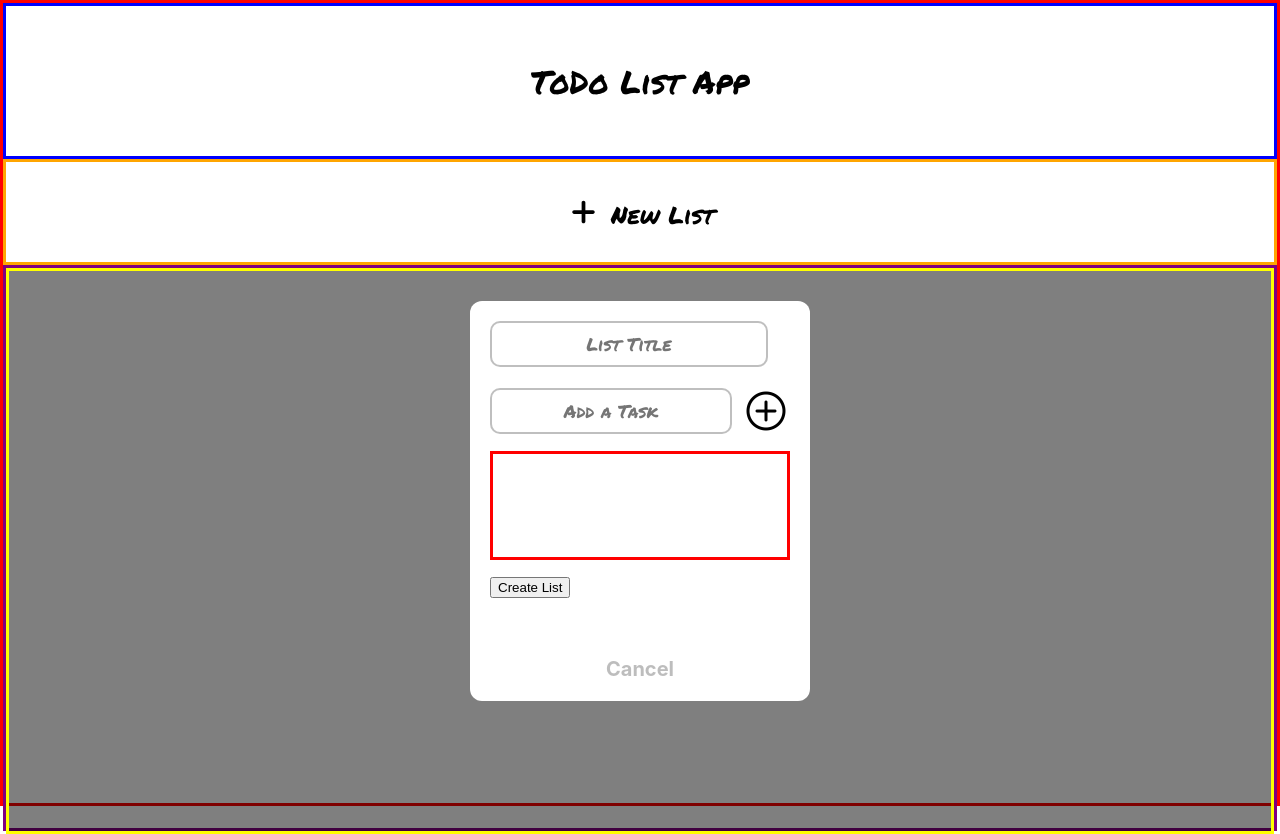
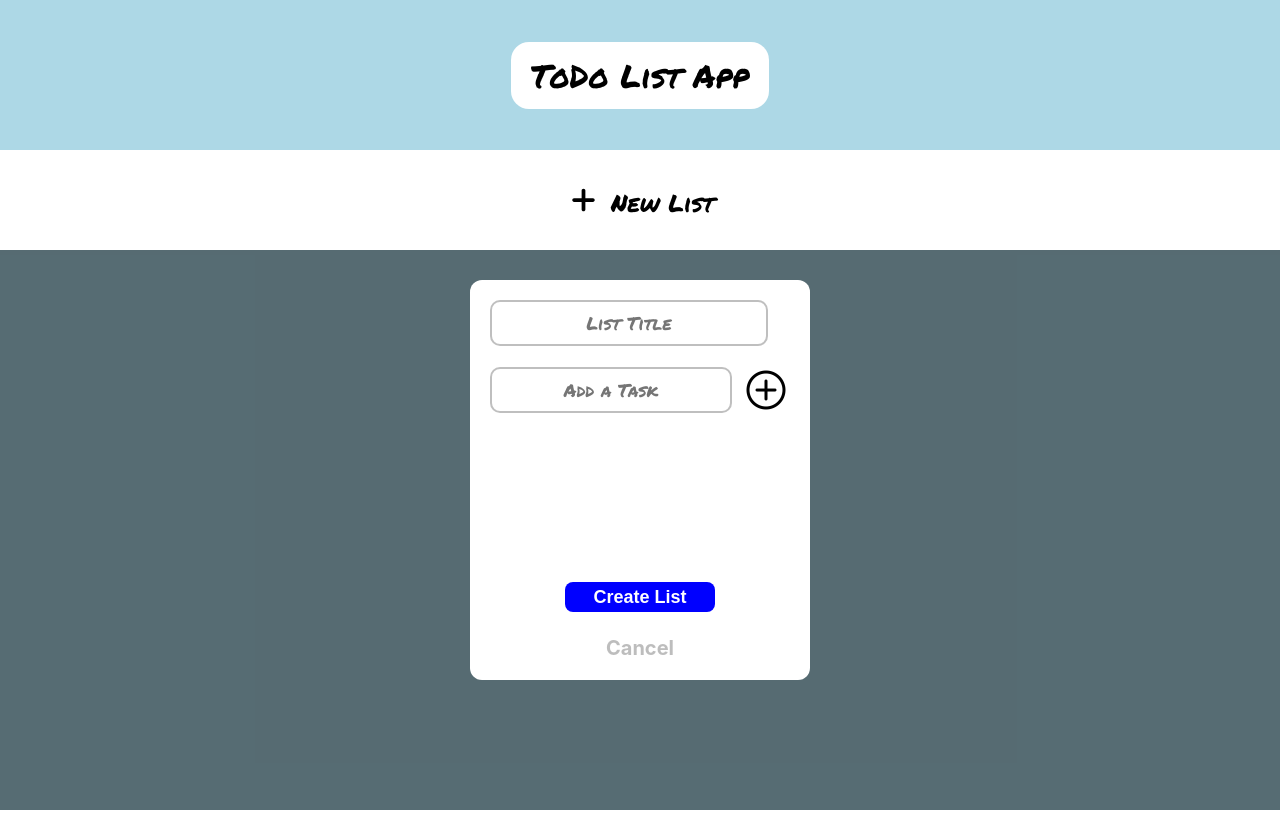
Before and after one commit to bondcab/ToDo-List-React, a React (Create React App) app: page / in a window 1280 px wide. After the commit the page ends 810 px from the top, so only its background shows below. Built offline with nearby package versions, Linux system fonts and the light colour scheme.

Commit message:
Update index.css

```diff
--- a/src/index.css
+++ b/src/index.css
@@ -13,12 +13,11 @@ code {
 }
 
 .appContainer {
-  border: solid red;
   height: 100vh;
 }
 
 .headingContainer {
-  border: solid blue;
+  background-color: lightblue;
   height: 150px;
   display: flex;
   justify-content: center;
@@ -29,10 +28,13 @@ code {
   font-family: "Permanent Marker", cursive;
   font-weight: 400;
   font-style: normal;
+  background-color: white;
+  padding: 10px 20px 10px 20px;
+  border-radius: 18px;
+  cursor: pointer;
 }
 
 .addListContainer {
-  border: solid orange;
   height: 100px;
   display: flex;
   justify-content: center;
@@ -40,11 +42,7 @@ code {
 }
 
 .addList {
-  /* border: solid green; */
-  /* width: 300px; */
-  /* height: 30px; */
   display: flex;
-  /* justify-content: center; */
   align-items: center;
   height: 30px;
   cursor: pointer;
@@ -59,7 +57,6 @@ code {
   font-weight: 400;
   font-style: normal;
   margin-left: 5px;
-  /* border: solid red; */
   height: 30px;
 }
 
@@ -71,12 +68,11 @@ code {
 }
 
 .listsContainer {
-  border: solid purple;
   height: 70%;
+  background-color: lightblue;
 }
 
 .createListContainer {
-  border: solid yellow;
   height: 100%;
   background-color: rgba(0, 0, 0, 0.5);
   display: flex;
@@ -149,9 +145,32 @@ code {
   transform: scale(105%);
 }
 
+.createButtonContainer {
+  /* border: solid red; */
+  height: 100px;
+  display: flex;
+  justify-content: center;
+}
+
+.createListButton {
+  width: 150px;
+  background-color: blue;
+  color: white;
+  border: none;
+  font-weight: bold;
+  height: 30px;
+  border-radius: 8px;
+  font-size: 18px;
+  cursor: pointer;
+}
+
+.createListButton:hover {
+  transform: scale(105%);
+}
+
 .cancelContainer {
   /* border: solid blue; */
-  height: 100%;
+  /* height: 100%; */
   display: flex;
   align-items: flex-end;
   justify-content: center;
@@ -170,7 +189,7 @@ code {
 }
 
 .unorderedList {
-  border: solid red;
+  /* border: solid red; */
   position: relative;
   height: 100%;
   font-family: "Permanent Marker", cursive;
@@ -178,3 +197,25 @@ code {
   font-style: normal;
   cursor: pointer;
 }
+
+.lineItemContainer {
+  display: flex;
+}
+
+.bin {
+  width: 30px;
+  height: 30px;
+}
+
+.bin:hover {
+  transform: scale(106%);
+}
+
+.binContainer {
+  display: flex;
+  justify-content: flex-end;
+}
+
+.lineItemName {
+  width: 100%;
+}
```
